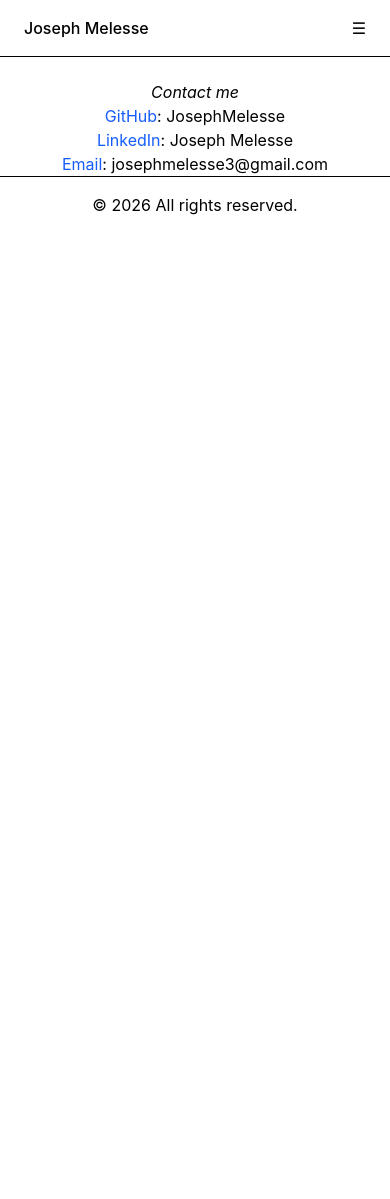
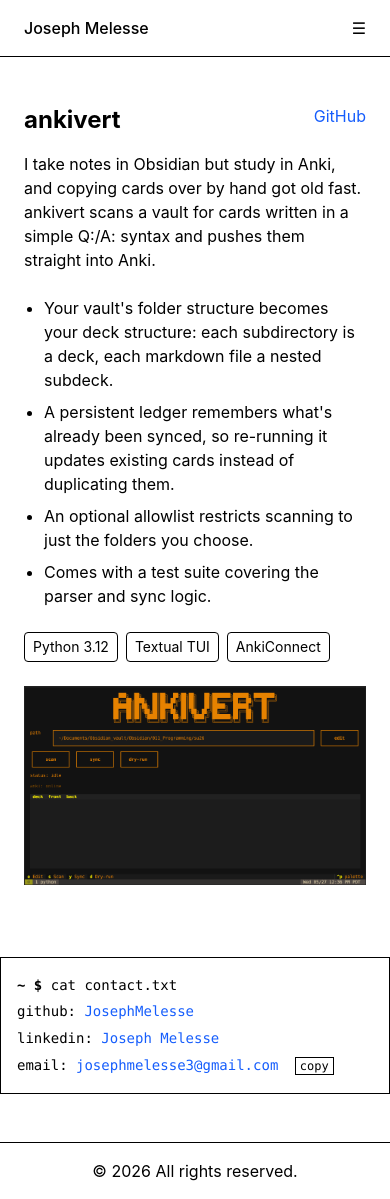
Before and after one commit to JosephMelesse/personal_portfolio, a React (Vite) app in the folder client/: page /projects/ankivert in a window 390 px wide. Before the commit the page ends 844 px from the top, so only its background shows below. Built offline with nearby package versions, Linux system fonts and the light colour scheme.

Commit message:
made projects into pages

```diff
--- a/client/src/App.tsx
+++ b/client/src/App.tsx
@@ -4,6 +4,7 @@ import Demo from "./components/Demo.tsx";
 import Home from "./components/Home.tsx";
 import About from "./components/About.tsx";
 import Projects from "./components/Projects.tsx";
+import ProjectPage from "./components/ProjectPage.tsx";
 import Footer from "./components/Footer.tsx";
 
 function App() {
@@ -16,6 +17,7 @@ function App() {
                     <Route path="/" element={<Home />} />
                     <Route path="/about" element={<About />} />
                     <Route path="/projects" element={<Projects />} />
+                    <Route path="/projects/:name" element={<ProjectPage />} />
                 </Routes>
                 <Footer />
             </main>
--- a/client/src/components/Demo.tsx
+++ b/client/src/components/Demo.tsx
@@ -1,6 +1,6 @@
 import { useState } from "react";
 
-const API_URL = "https://personal-portfolio-u22y.onrender.com/api/random-image";
+const API_URL:string = "https://personal-portfolio-u22y.onrender.com/api/random-image";
 
 export default function Demo() {
     // 1. Track the fetched result, loading status, and any error
--- a/client/src/components/Footer.tsx
+++ b/client/src/components/Footer.tsx
@@ -1,15 +1,64 @@
-export default function Footer(){
+import { useState } from "react";
+
+const email = "josephmelesse3@gmail.com";
+
+export default function Footer() {
+    const [copied, setCopied] = useState(false);
+
+    const copyEmail = async () => {
+        await navigator.clipboard.writeText(email);
+        setCopied(true);
+        setTimeout(() => setCopied(false), 2000);
+    };
+
     return (
         <div id="contact">
-            <h1 className="ul italic text-center">Contact me</h1>
-            <ul className="text-center gap-6 ">
-                <li><a className="text-blue-600 hover:underline" href="https://github.com/JosephMelesse">GitHub</a>: JosephMelesse</li>
-                <li><a className="text-blue-600 hover:underline" href="https://www.linkedin.com/in/joseph-m-420333329/">LinkedIn</a>: Joseph Melesse</li>
-                <li><a className="text-blue-600 hover:underline" href="mailto:josephmelesse3@gmail.com">Email</a>: josephmelesse3@gmail.com</li>
-            </ul>
+            <h2 className="sr-only">Contact</h2>
+            <section className="mx-auto my-12 max-w-2xl border p-4 font-mono text-sm leading-relaxed">
+                <div>
+                    <span className="font-bold">~ $</span> cat contact.txt
+                </div>
+                <ul className="mt-1 space-y-1">
+                    <li>
+                        github: {" "}
+                        <a
+                            className="text-blue-600 hover:underline"
+                            href="https://github.com/JosephMelesse"
+                            target="_blank"
+                            rel="noopener noreferrer"
+                        >
+                            JosephMelesse
+                        </a>
+                    </li>
+                    <li>
+                        linkedin: {" "}
+                        <a
+                            className="text-blue-600 hover:underline"
+                            href="https://www.linkedin.com/in/joseph-m-420333329/"
+                            target="_blank"
+                            rel="noopener noreferrer"
+                        >
+                            Joseph Melesse
+                        </a>
+                    </li>
+                    <li>
+                        email: {" "}
+                        <a className="text-blue-600 hover:underline" href={`mailto:${email}`}>
+                            {email}
+                        </a>
+                        {" "}
+                        <button
+                            onClick={copyEmail}
+                            className="ml-2 cursor-pointer border px-1 text-xs hover:bg-gray-200"
+                        >
+                            {copied ? "copied!" : "copy"}
+                        </button>
+                    </li>
+                </ul>
+            </section>
             <footer className="flex justify-center px-6 py-4 border-t">
                 © 2026 All rights reserved.
             </footer>
         </div>
-    )
+    );
 }
--- a/client/src/components/PopUp.tsx
+++ /dev/null
@@ -1,40 +0,0 @@
-type PopUpProps = {
-    isOpen: boolean;
-    name: string;
-    description: string;
-    image: string;
-    link: string;
-    onClose: () => void;
-};
-
-export default function PopUp({ isOpen, name, description, image, link, onClose, } : PopUpProps) {
-    if (!isOpen) {
-        return null;
-    }
-    return (
-        <div
-            className="fixed inset-0 z-50 flex items-start justify-center overflow-y-auto bg-black/50 p-4 sm:items-center"
-            onClick={onClose}
-        >
-            <div
-                className="max-h-[calc(100vh-2rem)] w-full max-w-2xl overflow-y-auto rounded-lg bg-white p-6 sm:p-8"
-                onClick={(event) => event.stopPropagation()}
-            >
-                <div className="flex justify-between">
-                    <h2 className="mb-4 text-2xl font-bold">{name}</h2>
-                    <a href={link} target="_blank" rel="noopener noreferrer" className="text-blue-600 hover:underline">
-                        GitHub
-                    </a>
-                </div>
-                <p className="mb-4">{description}</p>
-                <img src={image} alt={name} className="mb-4 w-full object-contain" />
-                <button
-                    onClick={onClose}
-                    className="mt-4 rounded bg-gray-200 px-4 py-2 hover:bg-gray-300"
-                >
-                    Close
-                </button>
-            </div>
-        </div>
-    );
-}
--- /dev/null
+++ b/client/src/components/ProjectPage.tsx
@@ -0,0 +1,43 @@
+import { useParams, Link } from "react-router-dom";
+import { projects } from "./Projects";
+
+export default function ProjectPage() {
+    const { name } = useParams();
+    const project = projects.find((project) => project.name === name);
+
+    if (!project) {
+        return (
+            <div className="flex flex-col items-center gap-4 p-8">
+                <p>Project not found.</p>
+                <Link to="/projects" className="text-blue-600 hover:underline">
+                    Back to projects
+                </Link>
+            </div>
+        );
+    }
+
+    return (
+        <div className="mx-auto w-full max-w-2xl p-6 sm:p-8">
+            <div className="flex justify-between">
+                <h2 className="mb-4 text-2xl font-bold">{project.name}</h2>
+                <a href={project.link} target="_blank" rel="noopener noreferrer" className="text-blue-600 hover:underline">
+                    GitHub
+                </a>
+            </div>
+            <p className="mb-6">{project.overview}</p>
+            <ul className="mb-6 list-disc space-y-2 pl-5">
+                {project.highlights.map((highlight) => (
+                    <li key={highlight}>{highlight}</li>
+                ))}
+            </ul>
+            <div className="mb-6 flex flex-wrap gap-2">
+                {project.tech.map((tech) => (
+                    <span key={tech} className="rounded border px-2 py-1 text-sm">
+                        {tech}
+                    </span>
+                ))}
+            </div>
+            <img src={project.image} alt={project.name} className="w-full object-contain" />
+        </div>
+    );
+}
--- a/client/src/components/Projects.tsx
+++ b/client/src/components/Projects.tsx
@@ -6,26 +6,52 @@ import ankivert_img from "../assets/ankivert.png";
 export type Project = {
     name: string;
     description: string;
+    overview: string;
+    highlights: string[];
+    tech: string[];
     image: string;
     link: string;
 };
 
-const projects: Project[] = [
+export const projects: Project[] = [
     {
         name: "edugotchi",
-        description: "Lorem ipsum dolor sit amet, consectetur adipiscing elit, sed do eiusmod tempor magna aliqua",
+        description: "A hackathon-built ESP32-S3 desk pet and educational alarm clock. To dismiss the alarm, you answer AI-generated quiz questions using a dial.",
+        overview: "Built in a weekend at IdeaHacks. A pixel-art creature lives on a small OLED screen and reacts to how you tilt and shake the device. Shake it (or trigger its alarm remotely) and it starts quizzing you, and the only way to make it stop is to answer five questions correctly.",
+        highlights: [
+            "Answer with a physical dial: turn a potentiometer to highlight an option, hold for 1.5 seconds to lock it in.",
+            "Questions are generated on the fly by a Node server calling the OpenAI API, with a built-in fallback set for when there's no connection.",
+            "The server adapts difficulty over time based on how well you're doing.",
+            "A parent dashboard shows learning streaks, overall accuracy, and per-subject performance.",
+        ],
+        tech: ["ESP32-S3", "Arduino C++", "Node.js", "OpenAI API"],
         image: edugotchi_img,
         link: "https://github.com/JosephMelesse/edugotchi"
     },
     {
         name: "ankivert",
-        description: "Lorem ipsum dolor sit amet, consectetur adipiscing elit, sed do eiusmod tempor magna aliqua",
+        description: "A Python TUI that converts Obsidian markdown notes into Anki flashcards and syncs them through AnkiConnect, without creating duplicates on re-runs.",
+        overview: "I take notes in Obsidian but study in Anki, and copying cards over by hand got old fast. ankivert scans a vault for cards written in a simple Q:/A: syntax and pushes them straight into Anki.",
+        highlights: [
+            "Your vault's folder structure becomes your deck structure: each subdirectory is a deck, each markdown file a nested subdeck.",
+            "A persistent ledger remembers what's already been synced, so re-running it updates existing cards instead of duplicating them.",
+            "An optional allowlist restricts scanning to just the folders you choose.",
+            "Comes with a test suite covering the parser and sync logic.",
+        ],
+        tech: ["Python 3.12", "Textual TUI", "AnkiConnect"],
         image: ankivert_img,
         link: "https://github.com/JosephMelesse/ankivert"
     },
     {
         name: "mesa_ready",
-        description: "Lorem ipsum dolor sit amet, consectetur adipiscing elit, sed do eiusmod tempor magna aliqua",
+        description: "A transfer readiness checker for Cerritos College students applying to UC engineering and CS majors, built on scraped ASSIST.org articulation data.",
+        overview: "Figuring out which UC transfer requirements you've actually met means digging through ASSIST.org agreements one course at a time. Mesa Ready does it instantly: enter the courses you've taken (or plan to take), pick a target major, and see what's done and what's missing.",
+        highlights: [
+            "Checks your courses against real articulation agreements for UCI, UCLA, UCSD, and Berkeley engineering and CS majors.",
+            "Includes a full Cal-GETC general education breakdown alongside the major requirements.",
+            "A Python scraper pulls the 2025–2026 agreements from ASSIST.org into a single SQLite database.",
+        ],
+        tech: ["React 19", "TypeScript", "Express 5", "SQLite", "Python"],
         image: mesa_ready_img,
         link: "https://github.com/JosephMelesse/mesa_ready"
     },
```
Also changed, not shown: client/src/components/Header.tsx (+13 -2 lines), client/src/components/ProjectCard.tsx (+5 -20 lines).
